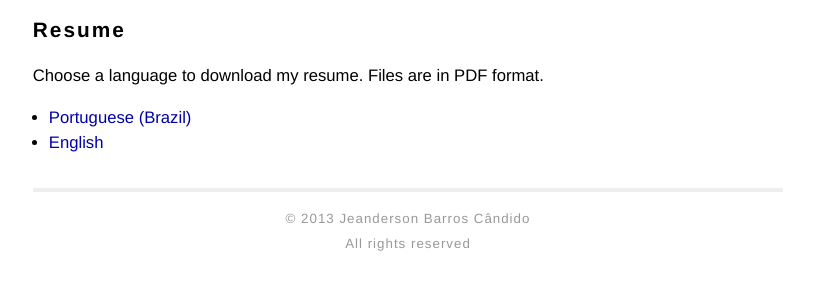
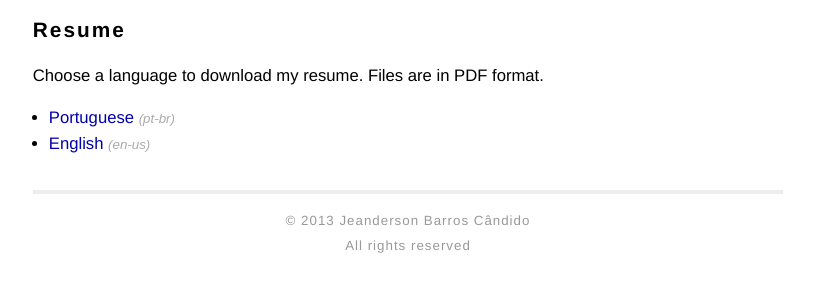
Before and after one commit to jeandersonbc/jeandersonbc.github.io, a Jekyll site: the page built from resume.html, in a window 1280 px wide. Shown: the part 133-425 px from the top of the page, without its empty margins (232-1046 px from the left). Built offline with Jekyll 4.4.1, drawn with Linux system fonts in a browser that asks for light colours; Markdown is read by kramdown in place of the engine named in the settings.

Commit message:
adding styles

```diff
--- a/resume.html
+++ b/resume.html
@@ -9,8 +9,8 @@ title: jeandersonbc:~/resume
 <h1>Resume</h1>
 <p>Choose a language to download my resume. Files are in PDF format.</p>
 <ul>
-  <li><a target="_blank" href="/docs/CANDIDO_JEANDERSON-Resume_(pt-br).pdf">Portuguese (Brazil)</a></i>
-  <li><a href="/">English</a></i>
+  <li><a target="_blank" href="/docs/CANDIDO_JEANDERSON-Resume_(pt-br).pdf">Portuguese</a> <div class="description">(pt-br)</div></i>
+  <li><a target="_blank" href="/docs/CANDIDO_JEANDERSON-Resume_(en_us).pdf">English</a> <div class="description">(en-us)</div></i>
 </ul>
 </div>
 
```
